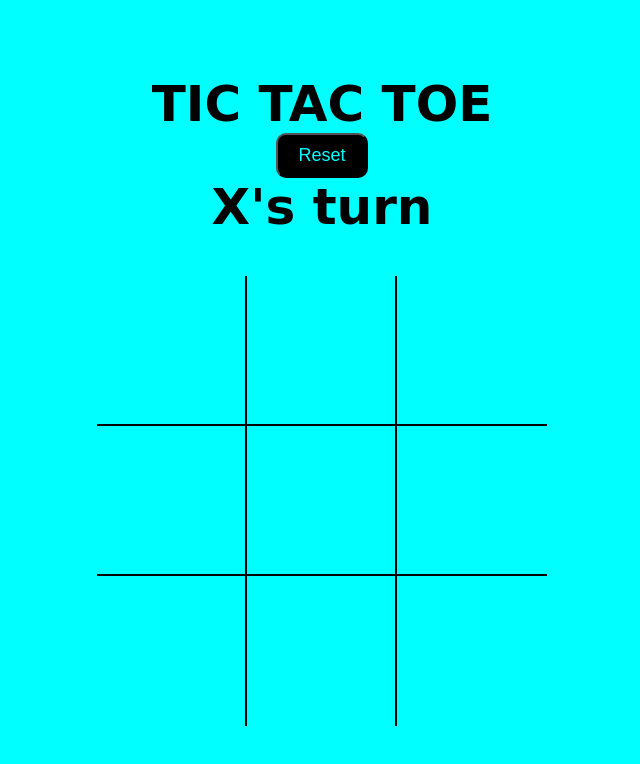
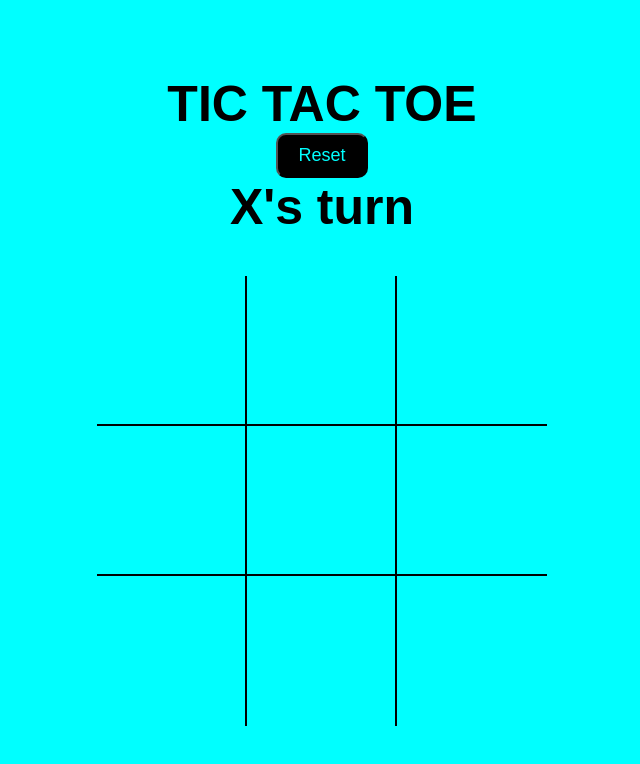
Before and after one commit to bhanu11pratap/Tic-Tac-Toe, a plain HTML site: page index.html in a window 1280 px wide. Shown: the whole page, without its empty margins (318-958 px from the left). Drawn offline with Linux system fonts and the light colour scheme.

Commit message:
Update style.css

```diff
--- a/style.css
+++ b/style.css
@@ -7,7 +7,7 @@
 
 body{
     color: black;
-    font-family: "Itim" , cursive;
+    font-family: Arial, Helvetica, sans-serif;
 }
 
 h1{
```
